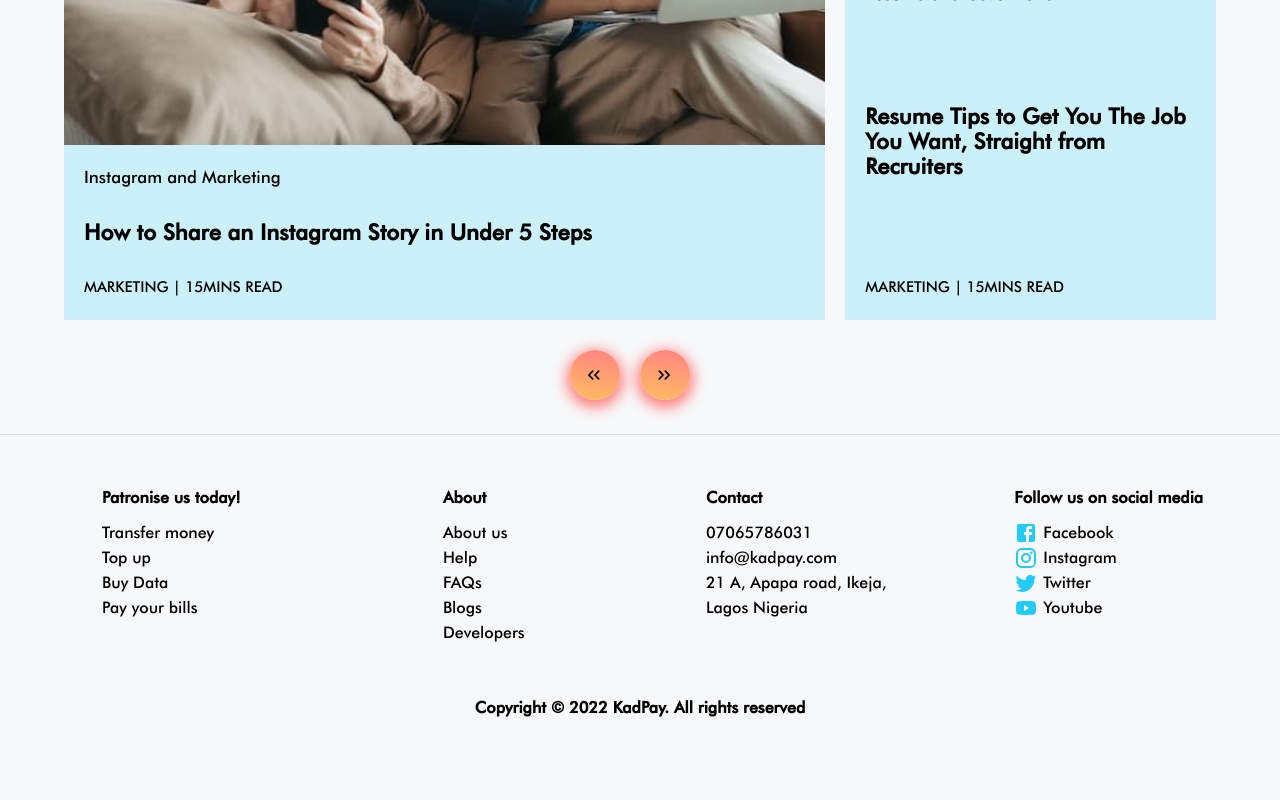
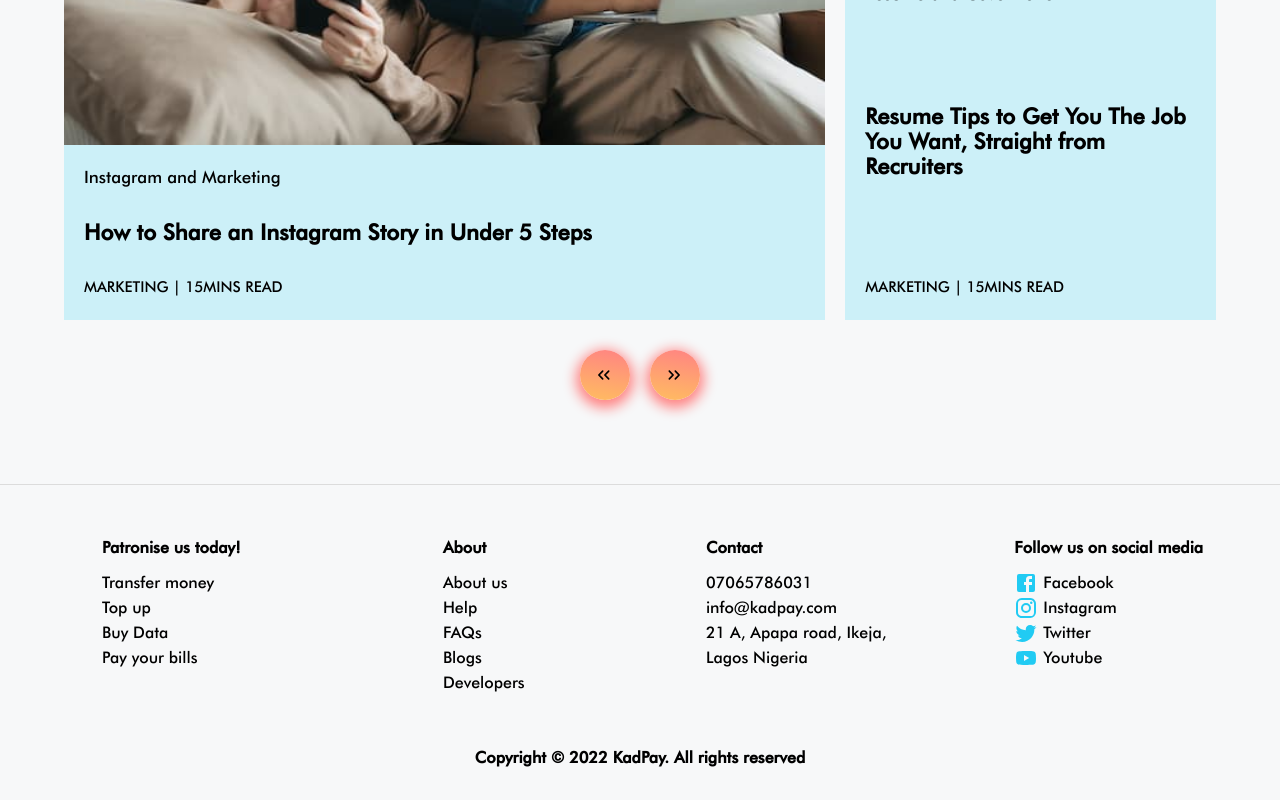
Before and after one commit to Isah-Hamza/kadpay, a React (Create React App) app: page /blog in a window 1280 px wide. Shown: the part 2703-3503 px from the top of the page. Before the commit the page ends 3453 px from the top, so only its background shows below. Built offline with nearby package versions, Linux system fonts and the light colour scheme.

Commit message:
minor changes

```diff
--- a/src/pages/blog/blog.css
+++ b/src/pages/blog/blog.css
@@ -29,6 +29,7 @@
 .blog-container .controls{
     margin-right: auto;
     margin-left: auto;
+    margin-bottom: 50px;
 }
 
 .blog-container .controls button{
@@ -44,7 +45,9 @@
     box-shadow: 0px 4px 13px 4px var(--orange-color-2);
 
 }
-
+.blog-container .controls button:last-child{
+    margin-right: 0;
+}
 .blog-container .controls button svg{
     position: absolute;
     width: 20px;
```
